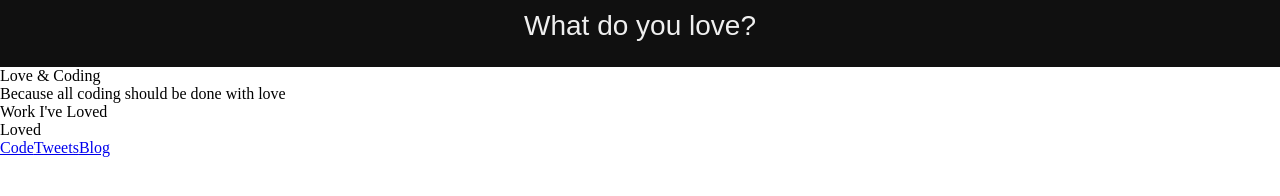
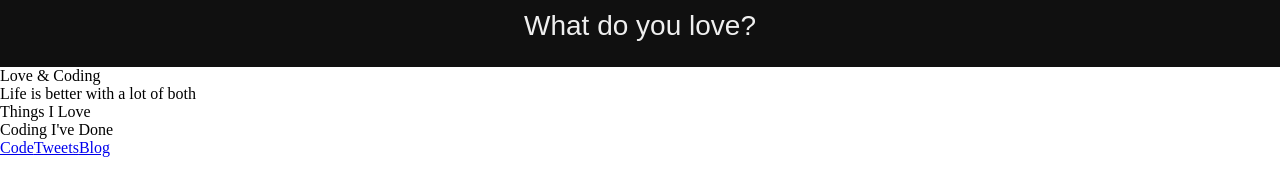
Before and after one commit to LoveAndCoding/loveandcoding.com, a website: page template.html in a window 1280 px wide. Drawn offline with Linux system fonts and the light colour scheme; a web font is replaced by a local one.

Commit message:
Build + Template Comments & Clean-up
Adding some comments to the build script and template.

Also doing some clean up and tweaking of the template.

```diff
--- a/template.html
+++ b/template.html
@@ -1,10 +1,36 @@
 <!DOCTYPE html>
 <html>
 	<head>
-		<meta http-equiv="content-type" content="text/html; charset=UTF-8" />
 		<meta charset="utf-8" />
 		<meta name="viewport" content="width=device-width" />
 		<title>Love &amp; Coding &ndash; Alexis Hushbeck</title>
+
+		<!--
+			Hi!
+			I'm Alexis, and welcome to my personal site. So nice of you to stop
+			by and to check out the code.
+
+			First, I'll start by saying if you'd like to see all of the code,
+			it's available on GitHub at
+			https://github.com/LoveAndCoding/loveandcoding.com
+
+			Secondly, I'll say if you want to find out more about how this was
+			made or information about why in the world I decided to design 8
+			different versions of my personal website, check out the README in
+			the repository linked above. It has all the details.
+
+			And finally, if you'd just like to take a tour through the code,
+			please do! This code and all of the various pecies of the site were
+			created to be explored and learned from.
+
+			If you find an issue with the site, the code, or the documentation,
+			feel free to open an issue in the above repository and let me know.
+
+			Thanks again for stopping by!
+			Love,
+			Alexis
+		-->
+
 		<!-- Favicon -->
 		<link href="/images/hearts/Pixel.svg" rel="icon" type="image/svg+xml" />
 
@@ -22,7 +48,10 @@
 		<!-- Different styles -->
 		<!--
 			Pro tip: In FF, you can use the Page Style option in the View menu
-			to switch between these styles
+			to switch between these styles. Any style can be applied to any of
+			the versions of the site, though any JS or interactivity is not
+			carried over so it will be a style-only switch. If you want the
+			full experience, you should use the navigation
 		-->
 		<!--% STYLESHEET INSERTS %-->
 	</head>
@@ -39,21 +68,23 @@
 				Menu
 			</button>
 			<h1>Love &amp; Coding</h1>
-			<p>Because all coding should be done with love</p>
+			<p>Life is better with a lot of both</p>
 		</header>
 		<main>
-			<article>
-				<h2>Work I've Loved</h2>
-			</article>
-			<article>
-				<h2>Loved</h2>
-			</article>
+			<section>
+				<h2>Things I Love</h2>
+			</section>
+			<section>
+				<h2>Coding I've Done</h2>
+			</section>
 		</main>
-		<nav>
-			<a href="https://github.com/LoveAndCoding">Code</a
-			><a href="https://twitter.com/LoveAndCoding">Tweets</a
-			><a href="http://blog.imgineme.com/">Blog</a>
-		</nav>
+		<footer>
+			<nav>
+				<a href="https://github.com/LoveAndCoding">Code</a
+				><a href="https://twitter.com/LoveAndCoding">Tweets</a
+				><a href="http://blog.loveandcoding.com/">Blog</a>
+			</nav>
+		</footer>
 
 		<!--% SCRIPT INSERTS %-->
 	</body>
```
Also changed, not shown: build.mjs (+70 -1 lines).
